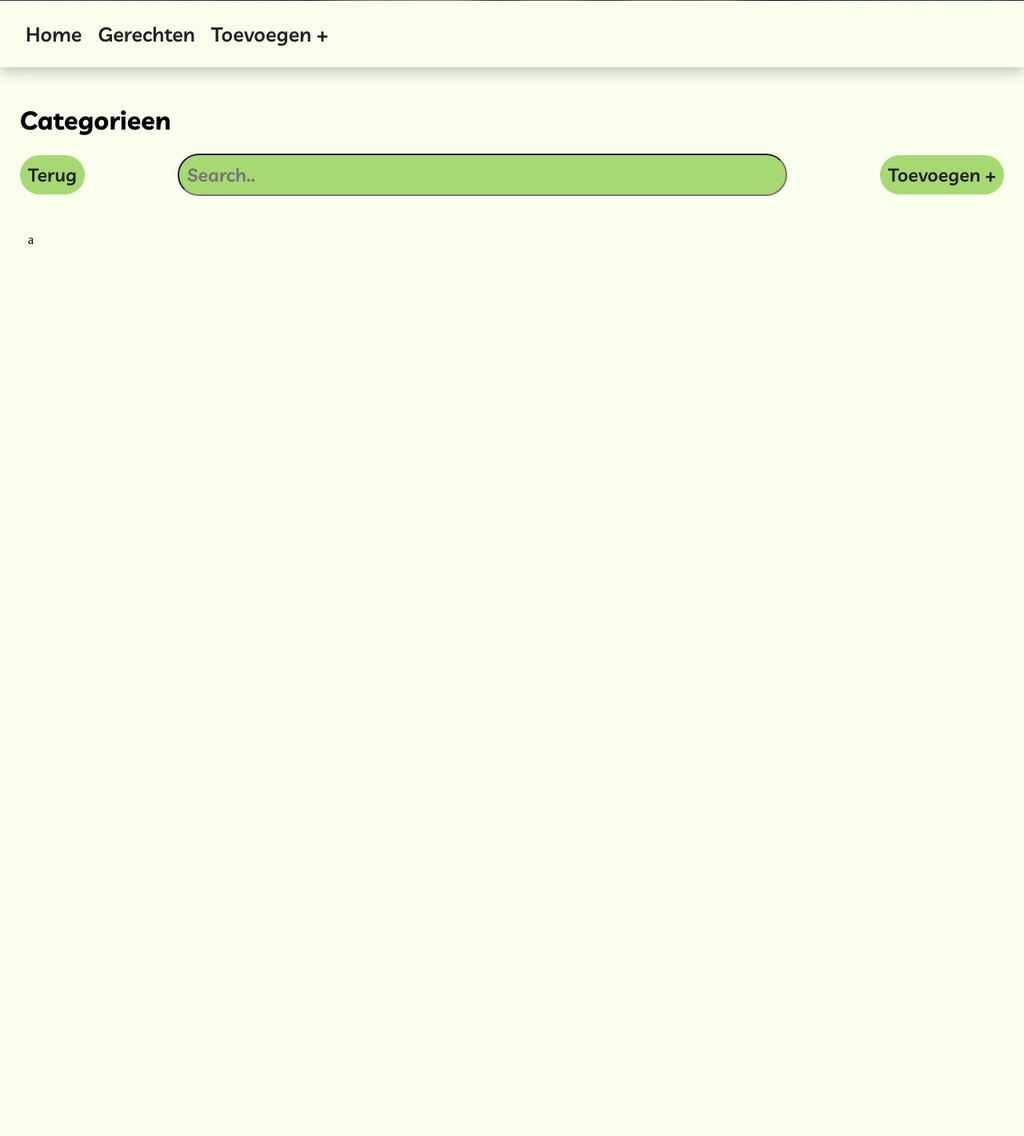
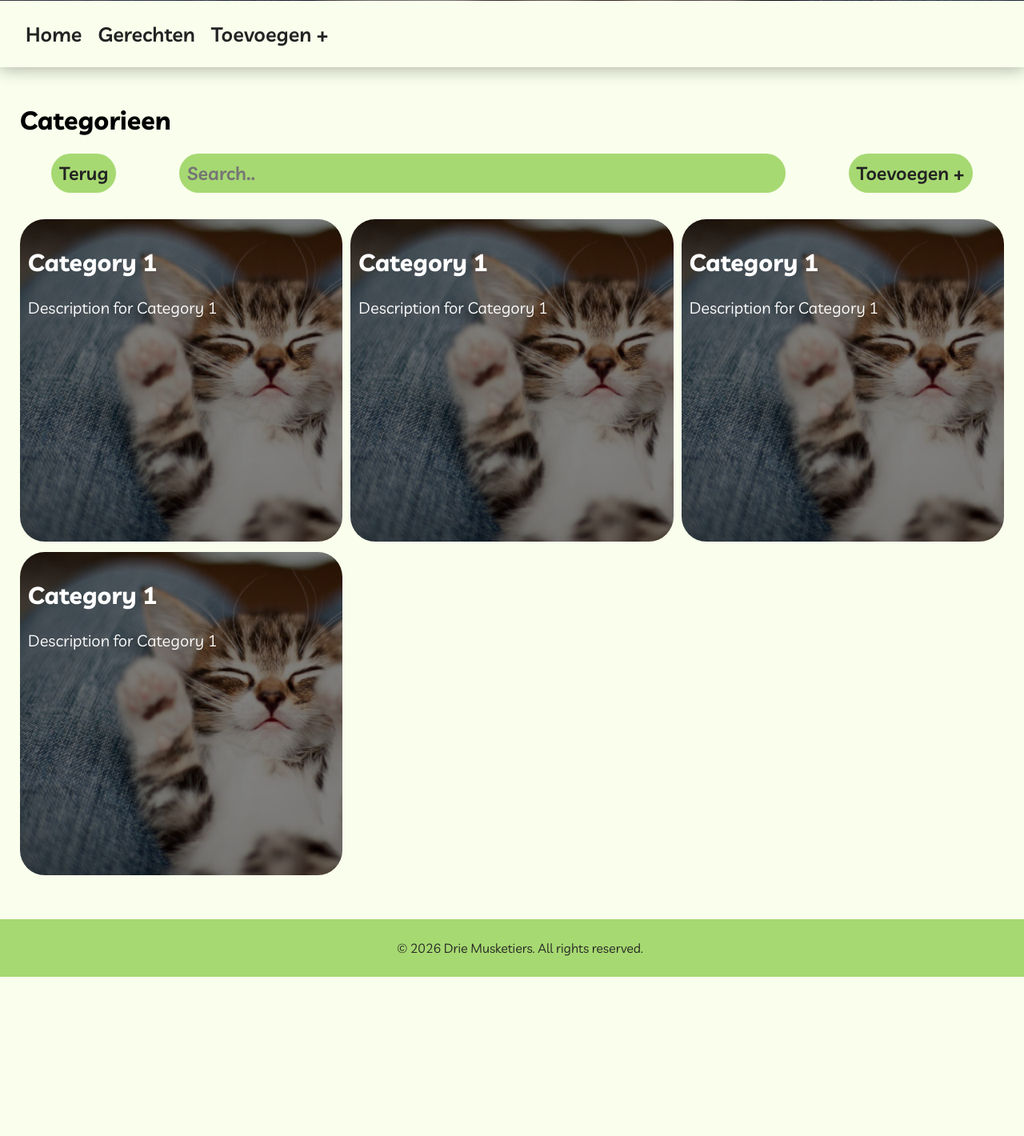
Before and after one commit to 103843/driemusketiers, a PHP site: page / in a window 1280 px wide. Shown: the part 799-2219 px from the top of the page at 80% size. After the commit the page ends 2020 px from the top, so only its background shows below. Run offline with PHP 8.4, Linux system fonts and the light colour scheme.

Commit message:
footer en main content gemaakt

```diff
--- a/frontend/home/index.html
+++ b/frontend/home/index.html
@@ -47,9 +47,41 @@
         </div>
 
         <div id="main-content">
-            <p>a</p>
+
+            <a class="category-container" href="">
+                <div class="category-card">
+                    <h2>Category 1</h2>
+                    <p>Description for Category 1</p>
+                </div>
+            </a>
+
+            <a class="category-container" href="">
+                <div class="category-card">
+                    <h2>Category 1</h2>
+                    <p>Description for Category 1</p>
+                </div>
+            </a>
+
+                        <a class="category-container" href="">
+                <div class="category-card">
+                    <h2>Category 1</h2>
+                    <p>Description for Category 1</p>
+                </div>
+            </a>
+
+                        <a class="category-container" href="">
+                <div class="category-card">
+                    <h2>Category 1</h2>
+                    <p>Description for Category 1</p>
+                </div>
+            </a>
+
         </div>
     </div>
 
+
+    <footer>
+        <p>© 2026 Drie Musketiers. All rights reserved.</p>
+    </footer>
 </body>
 </html>
--- a/frontend/home/style.css
+++ b/frontend/home/style.css
@@ -1,16 +1,25 @@
+h2 {
+    font-family: "Livvic", sans-serif;
+    font-weight: bold;
+}
+
+p {
+    font-family: "Livvic", sans-serif;
+    font-weight: normal;
+}
 
 #content {
-    height: 1400px;
+    /* height: 1400px; */
     padding: 25px;
 }
 
 #top-content {
     display: flex;
     width: 100%;
-    justify-content: space-between;
     align-items: center;
     align-content: center;
     flex-wrap: wrap;
+    justify-content: space-around;
 }
 
 body, html {
@@ -25,6 +34,7 @@ h1 {
 }
 
 #top-content > a {
+    /* display: none; */
     padding: 10px;
     border-radius: 30px;
     text-decoration: none;
@@ -35,10 +45,10 @@ h1 {
     font-weight: 600;
     font-style: normal;
     border: none;
-
 }
 
 #top-content > input {
+    border: none;
     width: 60%;
     font-size: 23px;
     padding: 10px;
@@ -54,12 +64,12 @@ h1 {
 }
 
 #main-content {
-    height: 300px;
-    /* border: 2px solid #000; */
+    column-gap: 10px;
+    display: grid;
     margin-top: 20px;
-    padding: 10px;
-    overflow-x: scroll; /* Horizontal scroll */
-    /* overflow-y: scroll; */ /* Vertical scroll */
+    grid-template-columns: 1fr 1fr 1fr;
+    grid-auto-columns: 1fr;
+    /* grid-auto-rows: 100px; */
 }
 
 .hero-section {
@@ -179,3 +189,34 @@ h1 {
     width: 100%;
     height: 83px;
 }
+
+.category-container {
+    font-size: 20px;
+    margin-top: 13px;
+    border-radius: 31px;
+    aspect-ratio: 1;
+    /* display: flex; */
+    gap: 20px;
+    padding: 10px;
+    background-image: linear-gradient(rgba(0, 0, 0, 0.5), rgba(0, 0, 0, 0.5)), url("assets/images/meow.jpg");
+    background-repeat: no-repeat;
+    background-size: cover;
+    text-decoration: none;
+    color: #ffffff;
+}
+
+.category-container:hover {
+    background-image: linear-gradient(#A7D972, rgba(0, 0, 0, 0.5)), url("assets/images/meow.jpg");
+
+}
+
+footer {
+    margin-top: 30px;
+    background-color: #A7D972;
+    color: #232323;
+    text-align: center;
+    padding: 10px;
+    position: relative;
+    bottom: 0;
+    width: 100%;
+}
```
